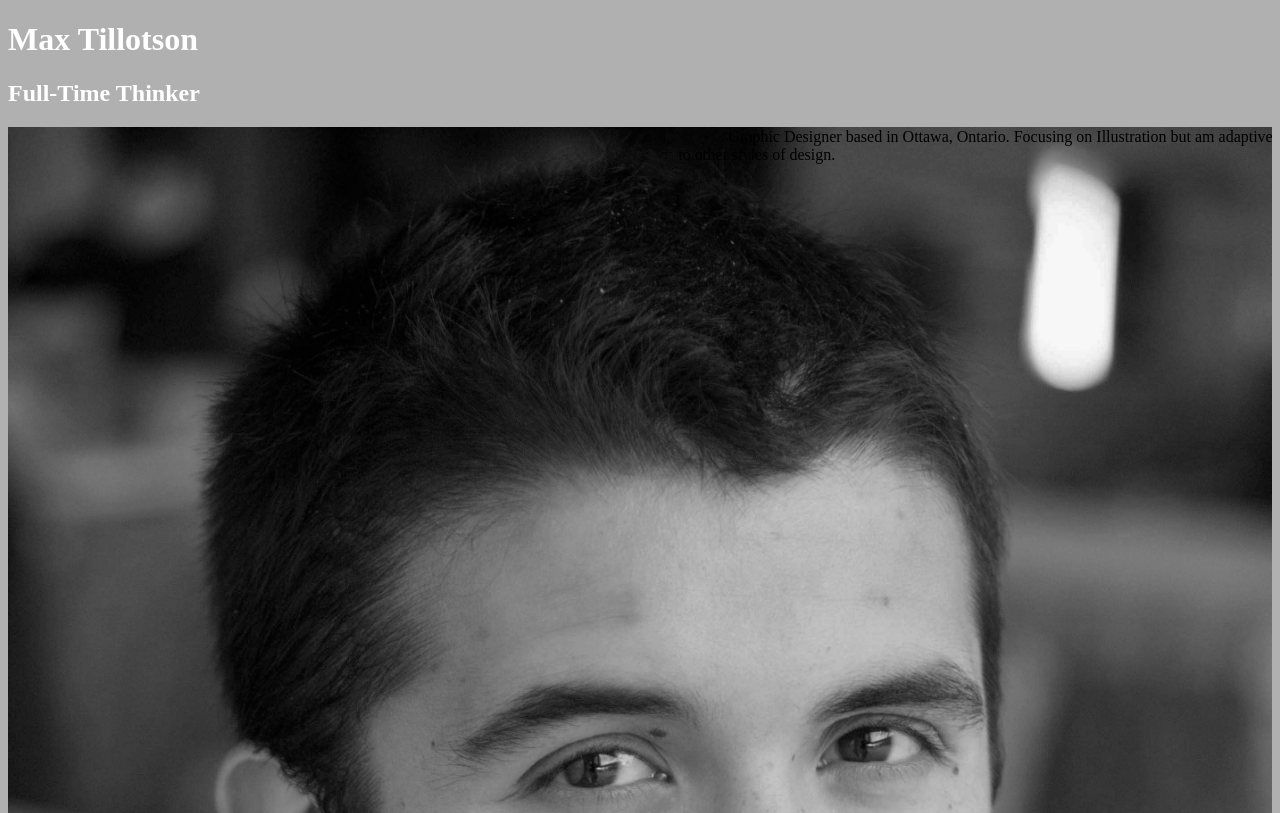
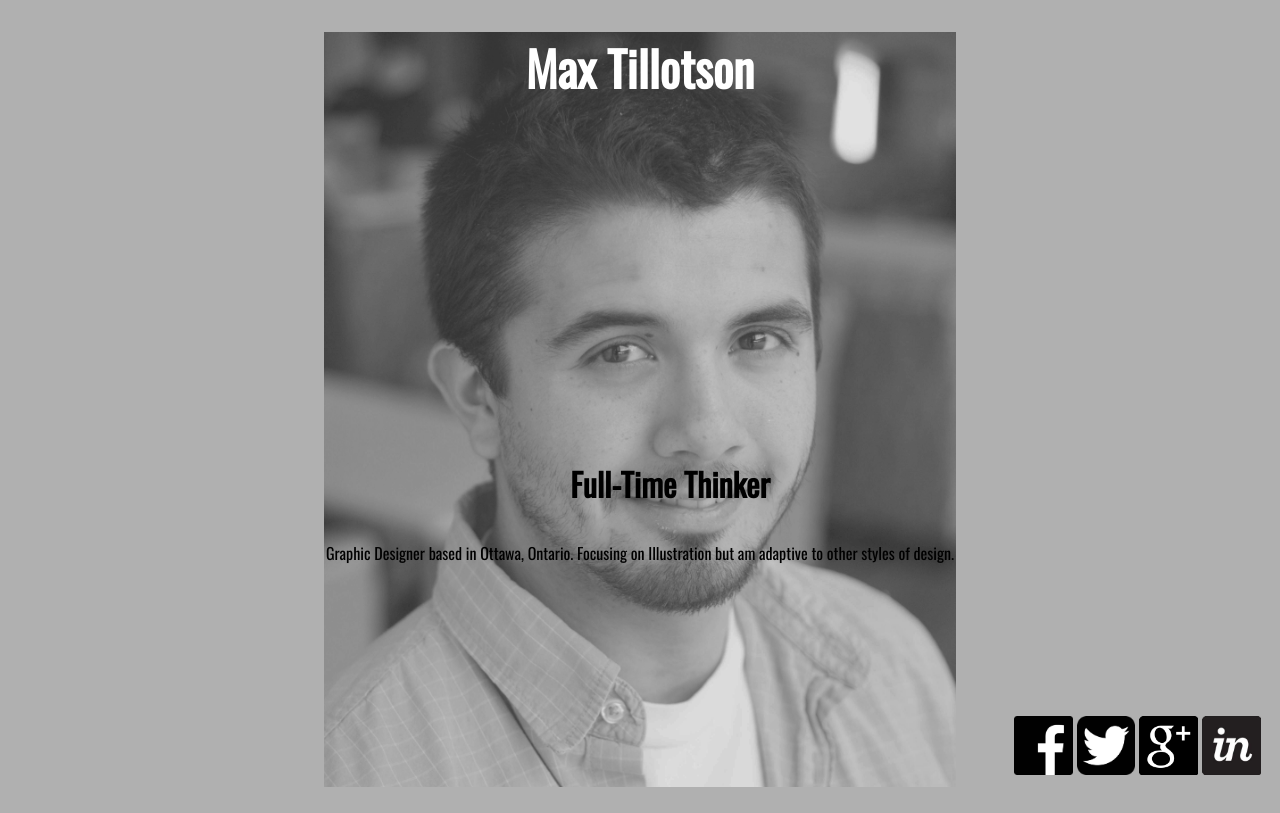
Before and after one commit to MaxTillotson/dsn1675-project-1, a plain HTML site: page index.html in a window 1280 px wide. Shown: the top 813 px of the page. Drawn offline with nearby package versions, Linux system fonts and the light colour scheme.

Commit message:
Added links

```diff
--- a/css/main.css
+++ b/css/main.css
@@ -12,7 +12,8 @@ html{
   text-size-adjust:100%;
 }
 
-*,*::before, *::after{
+*, *::before, *::after{
+  font-family: 'Oswald', sans-serif;
   box-sizing: inherit:
 }
 
@@ -22,11 +23,14 @@ body{
 
 h1{
   color: white;
-
+  font-size: 3rem;
+  text-align:center;
 }
 
 h2{
   color: white;
+  font-size: 2rem;
+  text-align: center;
 }
 
 img{
@@ -47,7 +51,6 @@ p{
   position: relative;
 }
 
-
 @media only screen and (min-width: 35em) {
 /* divide pixels by 16 to get em's */
 
@@ -56,10 +59,28 @@ body{
 
   h1{
     color: white;
+    text-align: left;
   }
 
-img{
+  .sub{
+    position: relative;
+  }
+
+  .sub h2{
+    position: absolute;
+    margin: 5px;
+    z-index: 1;
+    top: 375px;
+    left: 30px;
+    color: black;
+
+  }
+
+
+  .sub img{
     width: 50%;
+    position: absolute;
+    z-index: -1;
   }
 
   p{
@@ -69,29 +90,54 @@ p{
     width: 47%;
   }
 
+  .icon{
+    position: absolute;
+    width: 50%;
+    right: 0em;
+    bottom: 24em;
+    padding-left: 52%;
+  }
+}
+
+@media only screen and (min-width: 800px) {
+
+
+  p{
+    position: absolute;
+    text-align: center;
+    text-indent: 0;
+    top: 525px;
+    width: 100%;
+  }
+
+  .sub h1{
+    text-align: center;
+    z-index: 0;
+  }
+
+  .sub h2{
+    position: relative;
+    text-align: center;
+    z-index: 1;
+    top: 325px;
+  }
+
+.sub img{
+  top:0;
+  left: 25%;
+  width: 50%;
+  opacity:0.7;
+  z-index: -1;
+}
 
 
 .icon{
-  position: relative;
-  width: 50%;
-  right: 0em;
-  bottom: 6em;
-  padding-left: 52%;
+  width: 20%;
+  right: 10px;
+  bottom: 20px;
+
 }
 
 
 
 }
-
-@media only screen and (min-width: 800px) {
-
-
-  body{
-
-  }
-
-img{
-  width: 100%;
-}
-
-}
--- a/index.html
+++ b/index.html
@@ -1,5 +1,5 @@
 <!DOCTYPE html>
-<html>
+<html lang="en-ca">
 
 <head>
   <meta charset="utf-8">
@@ -7,25 +7,27 @@
   <link href="css/main.css" rel="stylesheet">
   <meta name="viewport" content="true">
   <meta name="mobileoptimized" content="240">
-  <meta name="viewport" content="width=device-width, initial-scale=1">    <link href='http://fonts.googleapis.com/css?family=Noto+Sans' rel='stylesheet' type='text/css'>
+  <meta name="viewport" content="width=device-width, initial-scale=1"><link href='https://fonts.googleapis.com/css?family=Oswald' rel='stylesheet' type='text/css'>
 </head>
 
 <body>
 
+  <div class="sub">
     <h1>Max Tillotson</h1>
 
     <h2> Full-Time Thinker</h2>
 
     <img src="images/Max1.jpg" alt="Max">
+  </div>
 
   <p>Graphic Designer based in Ottawa, Ontario. Focusing on Illustration but am adaptive to other styles of design.</p>
 
   <div class:"box">
     <div class="icon">
-    <img src="images/facebook.png" alt="Facebook">
-    <img src="images/twitter.png" alt="twitter">
-    <img src="images/gplus.png" alt="G+">
-    <img src="images/invision.png" alt="Invision">
+      <a href="https://www.facebook.com"><img src="images/facebook.png" alt="Facebook"></a>
+      <a href="https://www.twitter.com"><img src="images/twitter.png" alt="twitter"></a>
+      <a href="https://plus.google.com/"><img src="images/gplus.png" alt="G+"></a>
+      <a href="https://www.invisionapp.com/"><img src="images/invision.png" alt="Invision"></a>
     </div>
   </div>
 
```
Also changed, not shown: 2 other files. Lines whose indentation alone changed are shown as unchanged.
